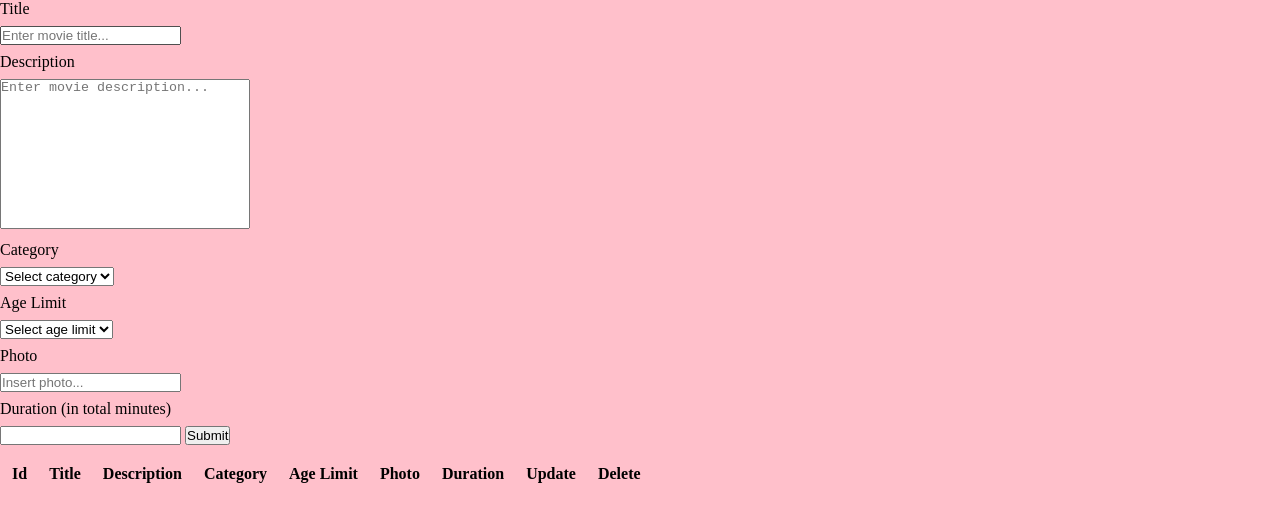
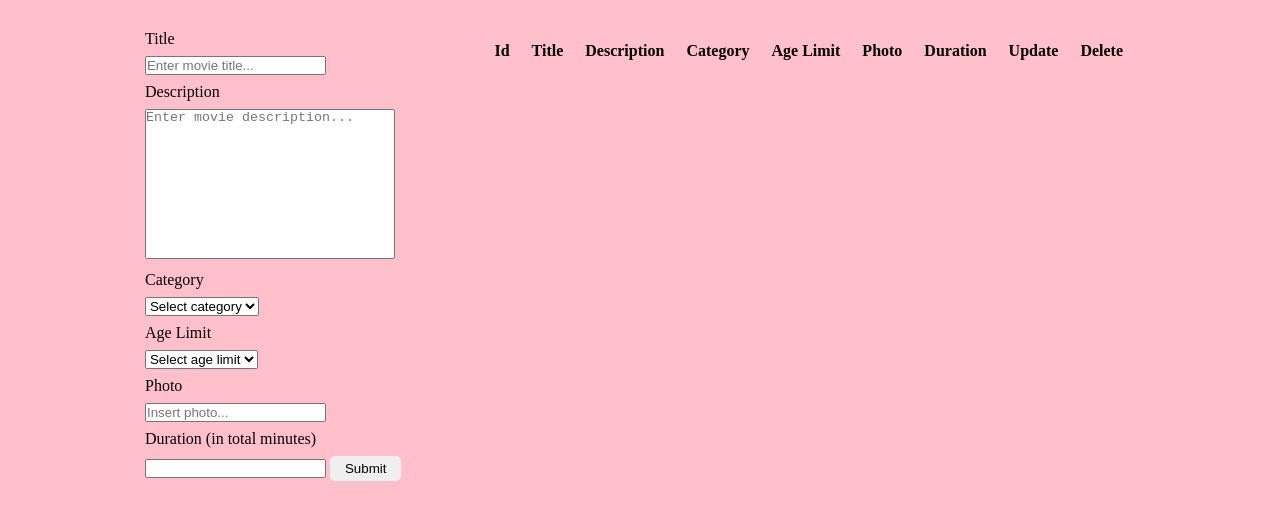
Before and after one commit to Team-TJJA/KinoXP, a plain HTML site: page movie_html.html in a window 1280 px wide. Drawn offline with Linux system fonts and the light colour scheme; no server answers.

Commit message:
fixed minor CSS error

```diff
--- a/movie_html.html
+++ b/movie_html.html
@@ -6,8 +6,8 @@
     <link rel="stylesheet" href="movie_style.css">
 </head>
 <body>
-<div class="container-outer">
-    <div class="container-inner">
+<div class="container">
+    <div class="container-movie">
         <form id="movie_form" action="https://kinoxp-back.azurewebsites.net/movies" method="post">
             <label for="title">Title</label>
             <input id="title" name="title" type="text" placeholder="Enter movie title...">
--- a/movie_style.css
+++ b/movie_style.css
@@ -32,16 +32,16 @@ textarea{
     resize: none;
 }
 
-.movie_table{
-
-}
-
 .movie_table th{
     padding: 10px;
     text-align: center;
 }
 
-
+.btn{
+    border-radius: 5px;
+    border: none;
+    padding: 5px 15px;
+}
 
 /*body {*/
 /*    background-color: #24252A;*/
```
